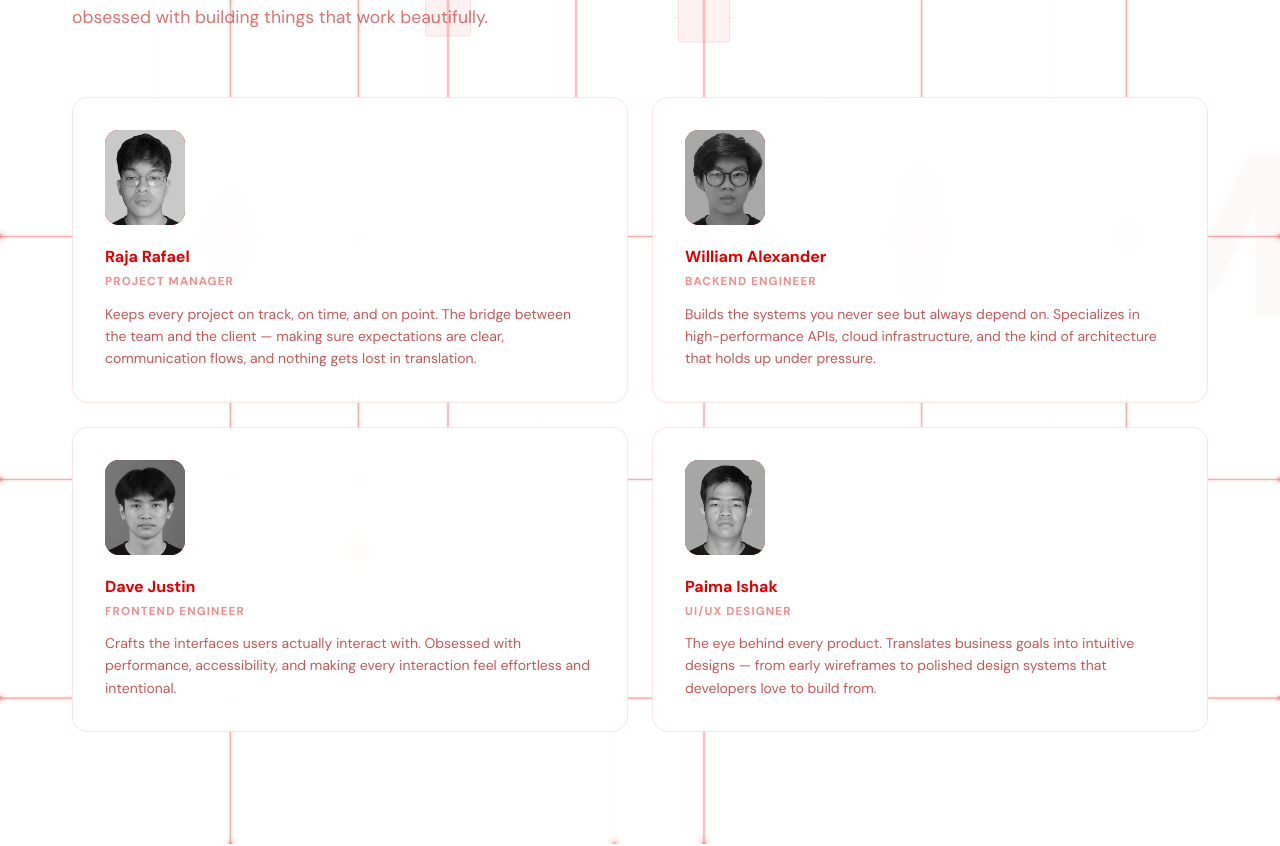
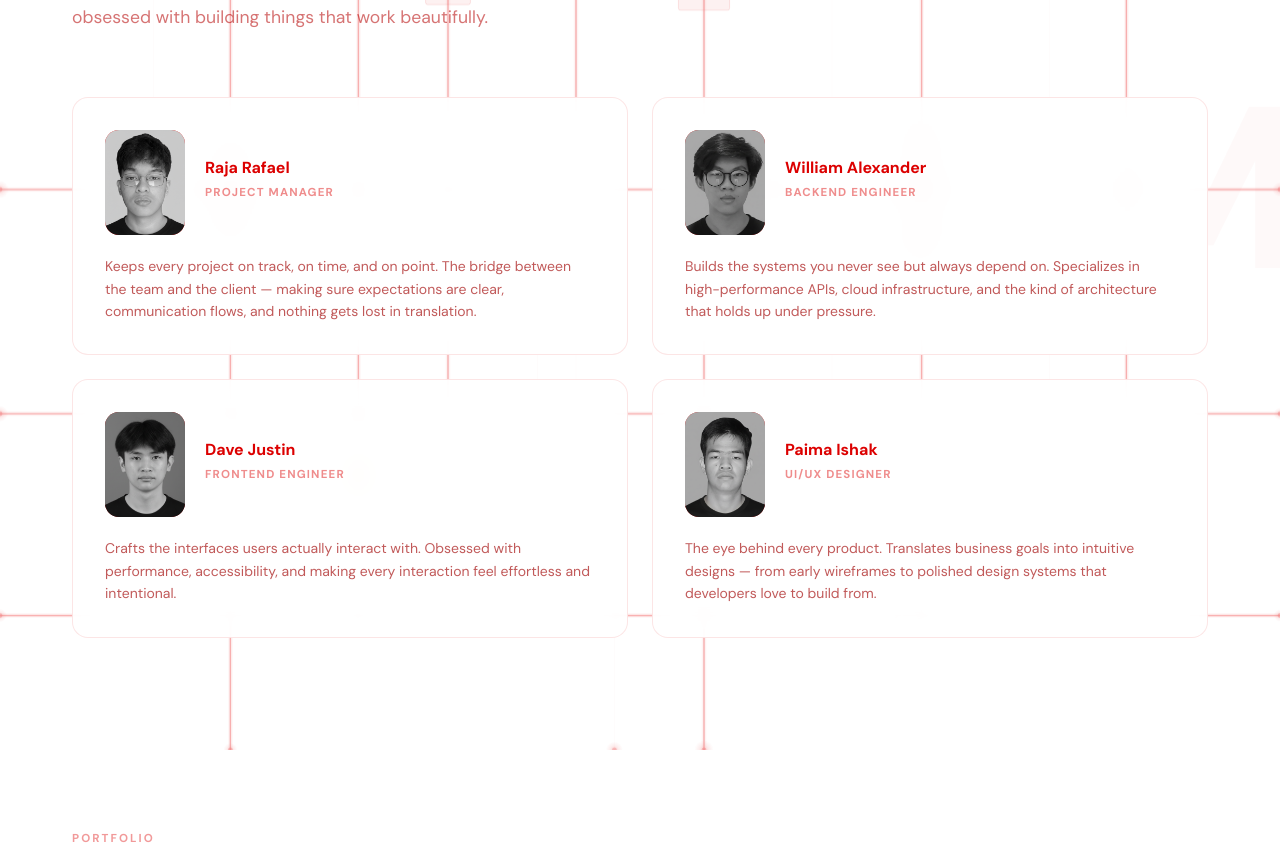
Before and after one commit to williamalxndr/company-profile, a Next.js app: page / in a window 1280 px wide. Shown: the part 2400-3246 px from the top of the page. Built offline with nearby package versions, Linux system fonts and the light colour scheme; a web font is replaced by a local one.

Commit message:
fix: adjust team section

```diff
--- a/components/TeamSection.tsx
+++ b/components/TeamSection.tsx
@@ -490,14 +490,16 @@ function TeamCard({ member, index }: { member: typeof team[0]; index: number })
         transitionDelay: `${index * 0.1}s`,
       }}
     >
-      <div className="tm-avatar" style={{ background: member.color }}>
-        <img src={member.image} alt={member.name} />
+      <div className="tm-header-row">
+        <div className="tm-avatar" style={{ background: member.color }}>
+          <img src={member.image} alt={member.name} />
+        </div>
+        <div className="tm-header-text">
+          <h3 className="tm-name">{member.name}</h3>
+          <p className="tm-role">{member.role}</p>
+        </div>
       </div>
-      <div className="tm-info">
-        <h3 className="tm-name">{member.name}</h3>
-        <p className="tm-role">{member.role}</p>
-        <p className="tm-bio">{member.bio}</p>
-      </div>
+      <p className="tm-bio">{member.bio}</p>
     </div>
   );
 }
@@ -632,7 +634,7 @@ export default function TeamSection() {
 
         .tm-avatar {
           width: 80px;
-          height: 95px;
+          height: 105px;
           border-radius: 14px;
           display: flex;
           align-items: center;
@@ -649,7 +651,13 @@ export default function TeamSection() {
           object-position: center top;
         }
 
-        .tm-info {
+        .tm-header-row {
+          display: flex;
+          align-items: center;
+          gap: 1.25rem;
+        }
+
+        .tm-header-text {
           display: flex;
           flex-direction: column;
           gap: 0.25rem;
```
